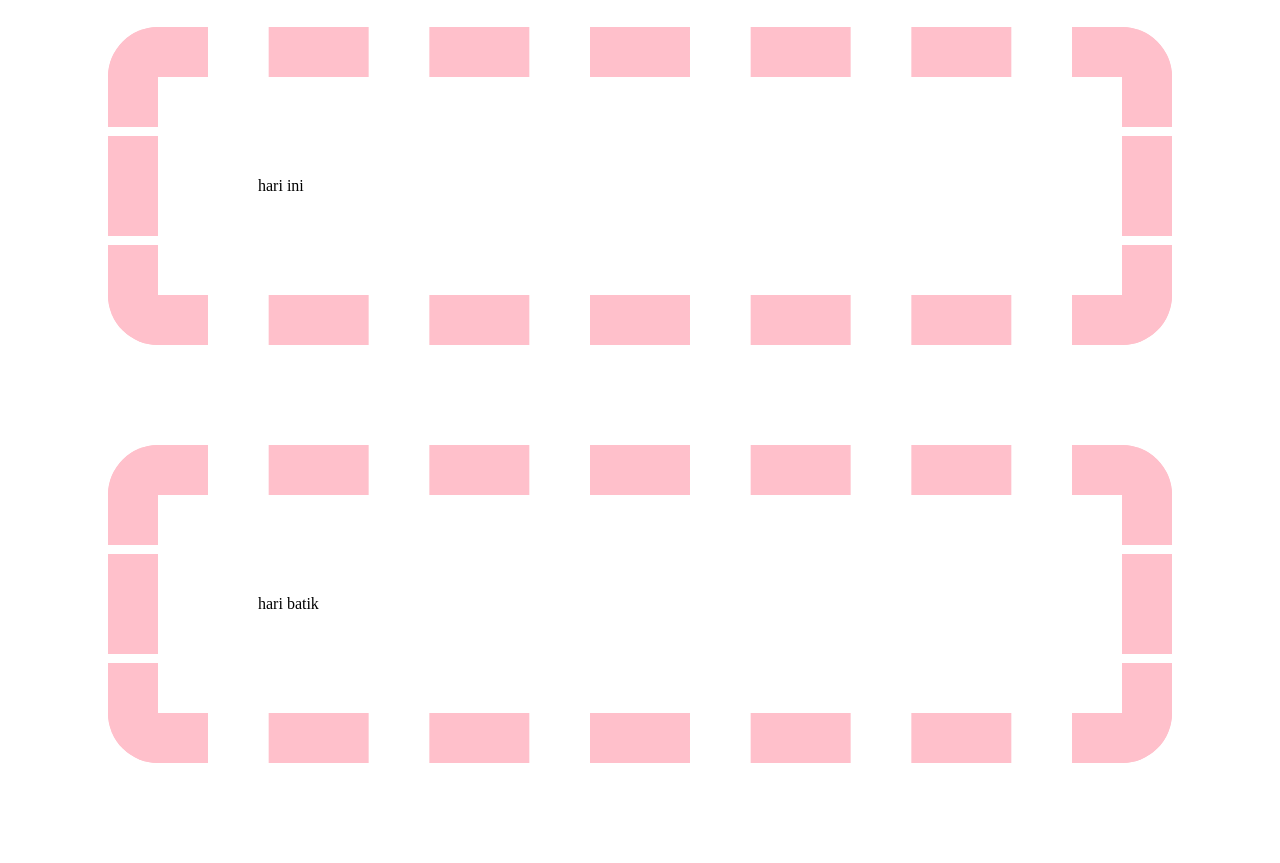
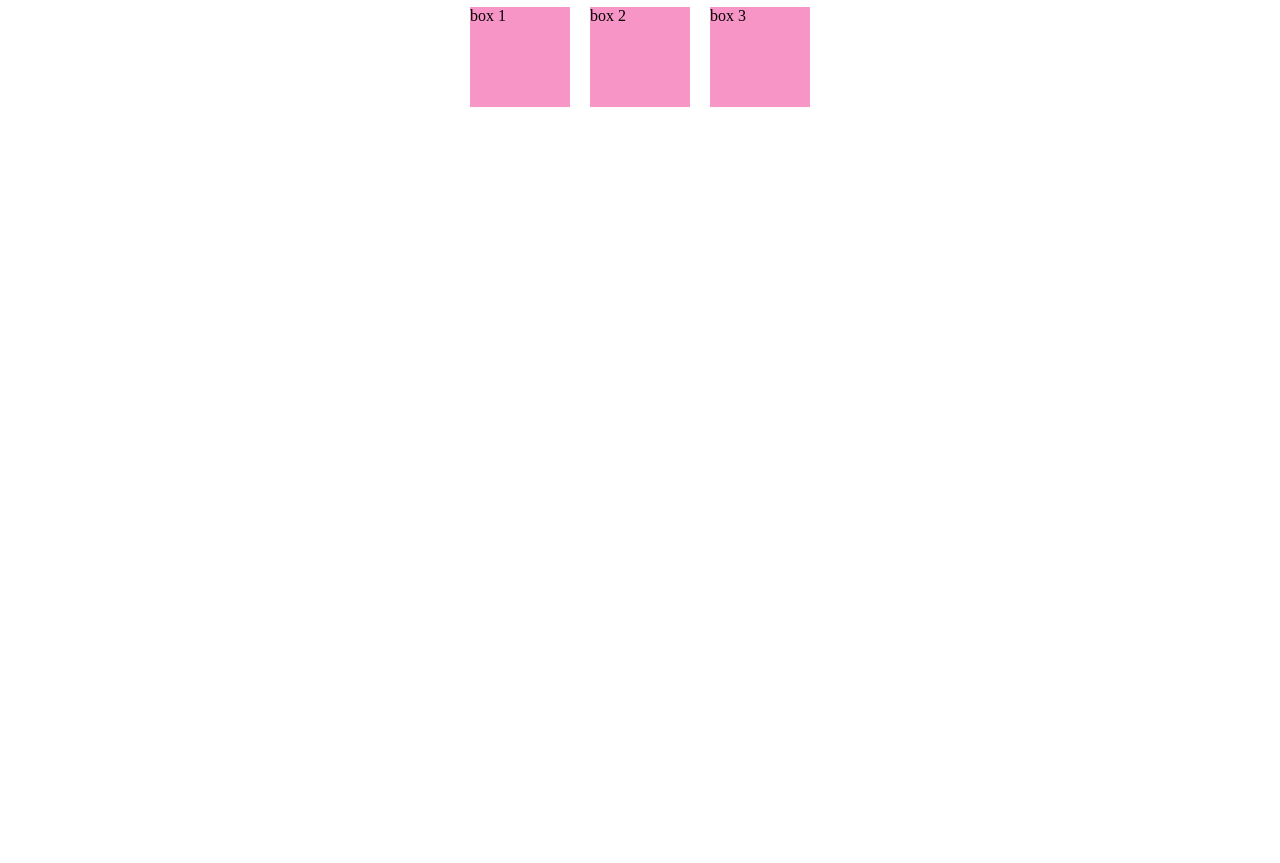
Before and after one commit to syifaninuriani-tkj/Kumpulan_Tugas10, a plain HTML site: page index.html in a window 1280 px wide. Shown: the part 73-936 px from the top of the page. After the commit the page ends 800 px from the top, so only its background shows below. Drawn offline with Linux system fonts and the light colour scheme.

Commit message:
Add files via upload

```diff
--- a/index.html
+++ b/index.html
@@ -7,7 +7,11 @@
     <link rel="stylesheet" href="style.css">
 </head>
 <body>
-    <p>hari ini</p>
-    <p>hari batik</p>
+    <h1>flexbox css</h1>
+    <div class="container">
+    <div class="box">box 1</div>
+    <div class="box">box 2</div>
+    <div class="box">box 3</div>
+    </div>
 </body>
 </html>
--- a/style.css
+++ b/style.css
@@ -1,6 +1,12 @@
-p{
-    margin: 100px;
-    padding: 100px;
-    border: 50px dashed pink;
-    border-radius: 50px;
+.box{
+    background-color: rgb(248, 149, 199);
+    width: 100px;
+    height: 100px;
 }
+
+.container {
+display: flex;
+flex-direction: row;
+justify-content: center;
+gap: 20px;
+}
```
